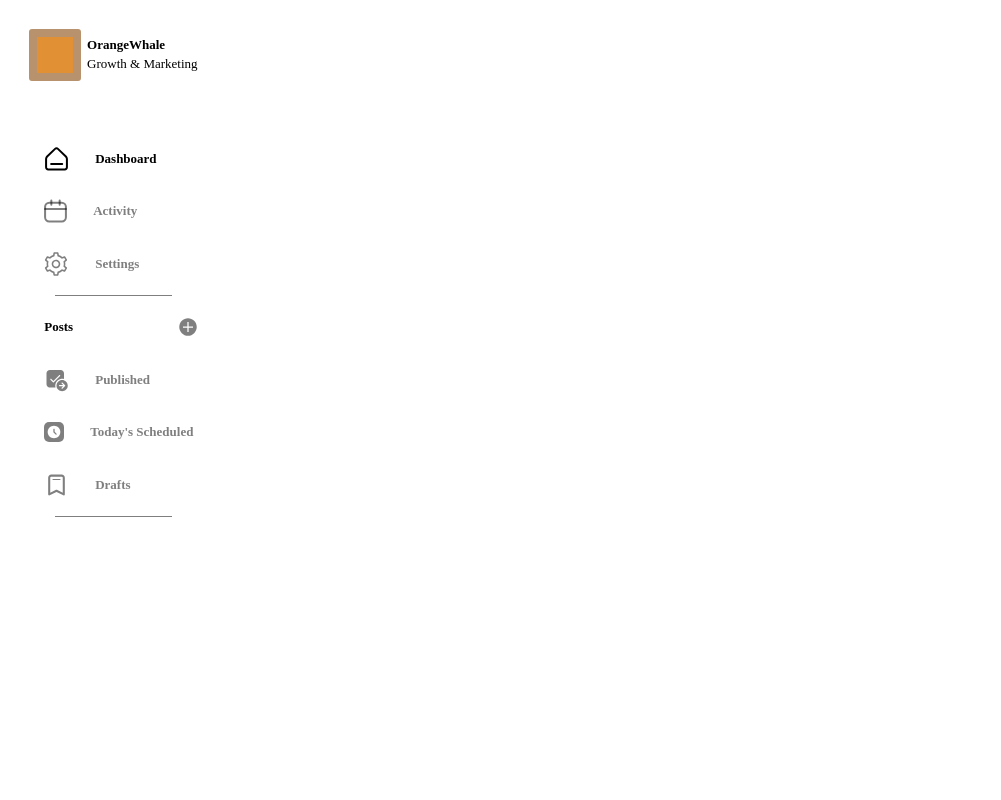
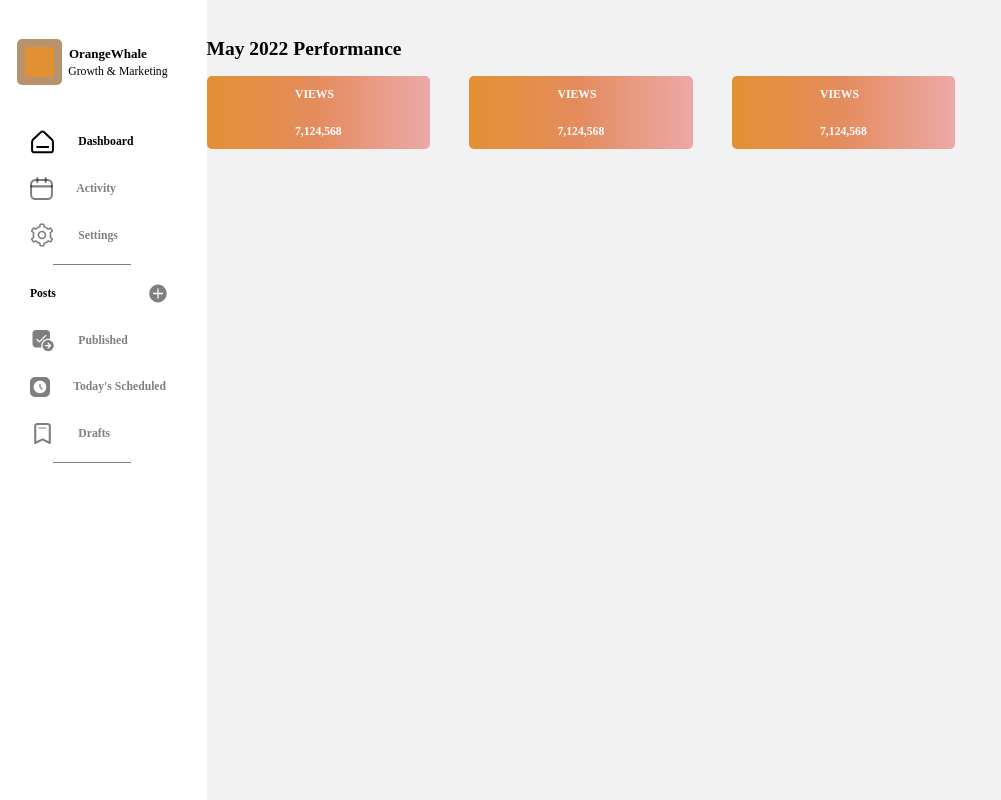
Before and after one commit to mubex-dot/IT-Central, a plain HTML site: page index.html in a window 1280 px wide. Shown: the whole page, without its empty margins (0-1001 px from the left). Drawn offline with Linux system fonts and the light colour scheme.

Commit message:
Startedthe second column

```diff
--- a/index.html
+++ b/index.html
@@ -55,7 +55,21 @@
         <span class="line"></span>
       </div>
       <div class="col2">
-        <div class="center-row1"></div>
+        <h2>May 2022 Performance</h2>
+        <div class="flex1">
+          <div class="center-row1">
+            <h3>VIEWS</h3>
+            <h3>7,124,568</h3>
+          </div>
+          <div class="center-row1">
+            <h3>VIEWS</h3>
+            <h3>7,124,568</h3>
+          </div>
+          <div class="center-row1">
+            <h3>VIEWS</h3>
+            <h3>7,124,568</h3>
+          </div>
+        </div>
         <div class="center-row2"></div>
         <div class="center-row3"></div>
       </div>
--- a/styles/style.css
+++ b/styles/style.css
@@ -5,22 +5,29 @@ html {
 body {
   margin: 0;
   padding: 0;
+  background-color: #f2f2f2;
+}
+h3,
+p {
+  font-size: 0.9rem;
 }
 /* ============CLASSES============ */
+.container {
+  display: flex;
+  height: 100vh;
+}
 /* ============COLUMN 1============ */
-.container {
-  margin: 2.2em;
-  display: flex;
-}
 .col1 {
   display: flex;
   flex-direction: column;
   background-color: #fff;
+  padding-top: 3em;
+  padding-right: 3em;
+  padding-left: 1.3em;
 }
 .row1 {
   display: flex;
   align-items: center;
-  margin-bottom: 1.4em;
 }
 .row1 .side-text h4 {
   margin: 0 0 0.2em 0.5em;
@@ -32,24 +39,25 @@ body {
   border: 8px solid #b8926c;
   background-color: #e19133;
   box-sizing: border-box;
-  height: 4em;
-  width: 4em;
-  border-radius: 3px;
+  height: 3.5em;
+  width: 3.5em;
+  border-radius: 5px;
 }
 .row2 {
   margin-top: 3em;
 }
+
 .row2,
 .row3 {
-  margin-left: 1.2em;
+  margin-left: 1em;
 }
 .row2 p,
 .row3 p {
   margin-left: 2em;
 }
 .line {
-  width: 9em;
-  border-bottom: 1px solid #00000080;
+  width: 6em;
+  border-bottom: 1.5px solid #00000080;
   margin-bottom: 0.8em;
   margin-left: auto;
   margin-right: auto;
@@ -68,10 +76,29 @@ body {
 .row3 .posts {
   display: flex;
   justify-content: space-between;
+  padding-left: 0;
+  padding-right: 0;
 }
+
 /* ============COLUMN 2============ */
 .col2 {
-  background-color: #4e4e4e;
+  margin: 1.7em 2.5em 2.5em 0;
+}
+.center-row1 {
+  padding-left: 2em;
+  background-image: linear-gradient(to right, #e19133, #e58c5f, #eca9a8);
+  color: #fff;
+  border-radius: 5px;
+  margin-right: 3em;
+  padding: 0 5em;
+}
+.center-row1 h3 {
+  padding: 1em 2em;
+  margin: 0;
+}
+.flex1 {
+  display: flex;
+  justify-content: center;
 }
 /* ============COLUMN 3============ */
 .col3 {
```
